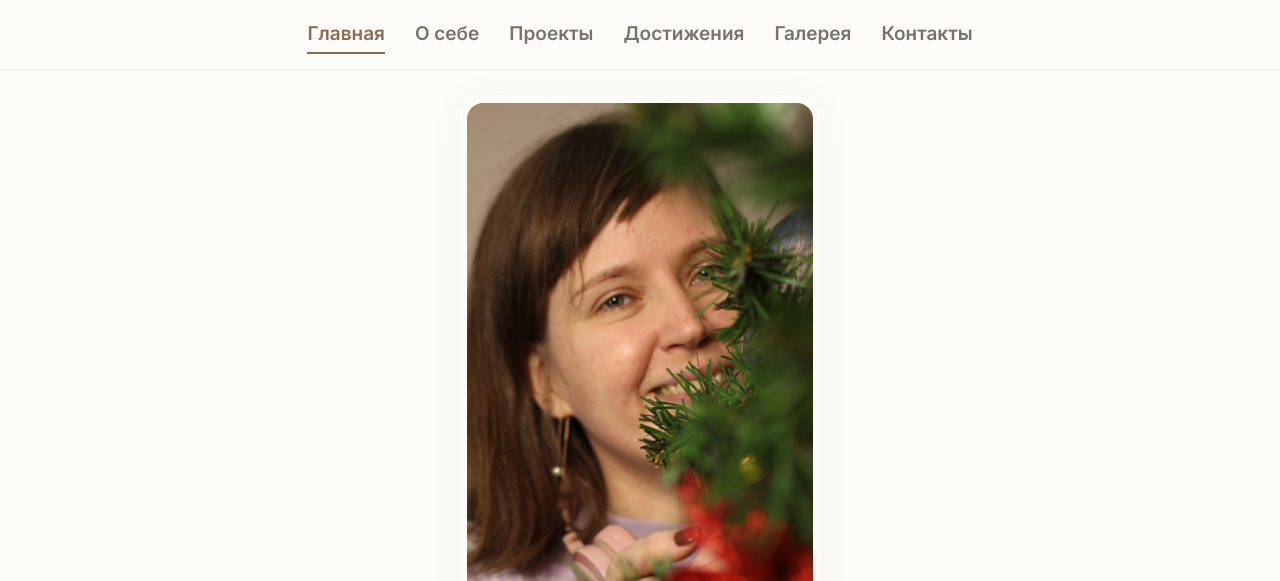
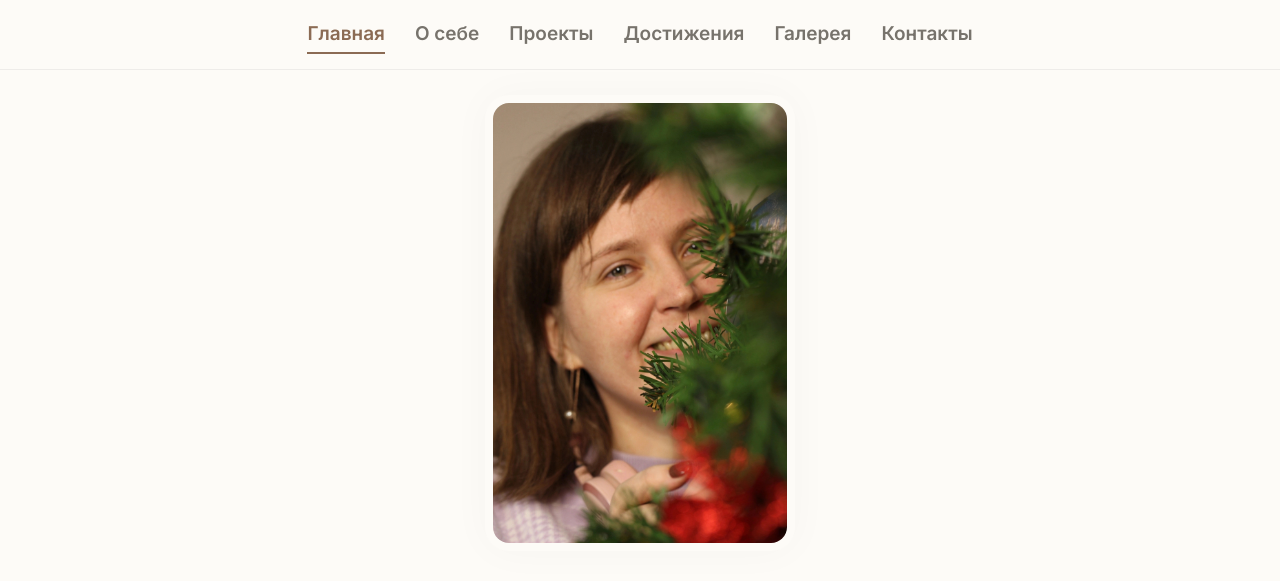
Before and after one commit to parglbibl/photo-chernyakova, a plain HTML site: page index.html in a window 1280 px wide. Shown: the top 581 px of the page. Drawn offline with Linux system fonts and the light colour scheme.

Commit message:
Update style.css

```diff
--- a/css/style.css
+++ b/css/style.css
@@ -147,7 +147,7 @@ h1 span,
 /* ====== СПЕЦИАЛЬНО ДЛЯ БОЛЬШИХ ЭКРАНОВ (КОМПЬЮТЕРОВ) ====== */
 @media (min-width: 1025px) {
     .hero-avatar img {
-        max-height: 65vh; /* Ограничиваем высоту на компе до 65% экрана */
+        max-height: 55vh; /* Ограничиваем высоту на компе до 65% экрана */
     }
 }
 
```
